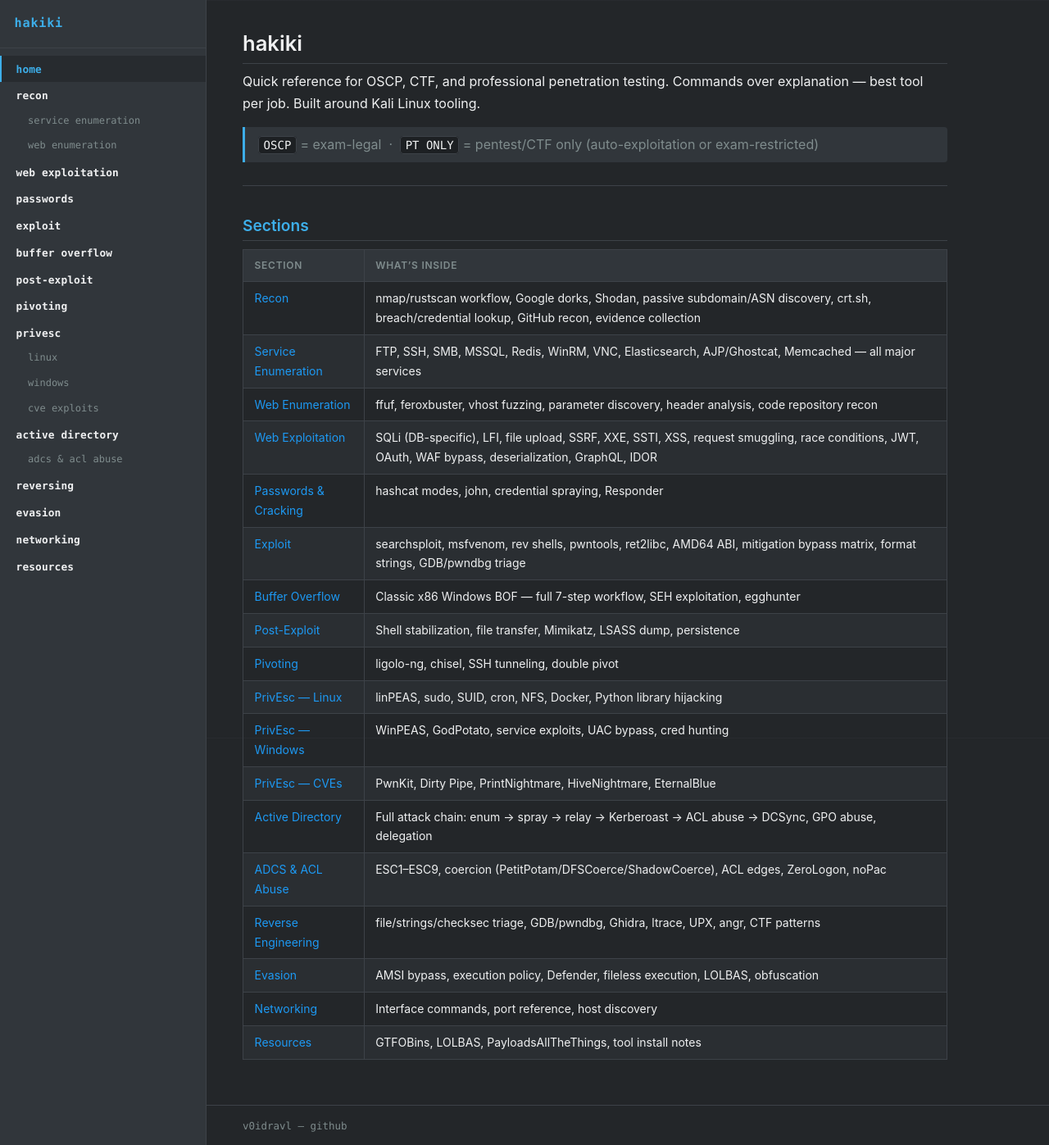
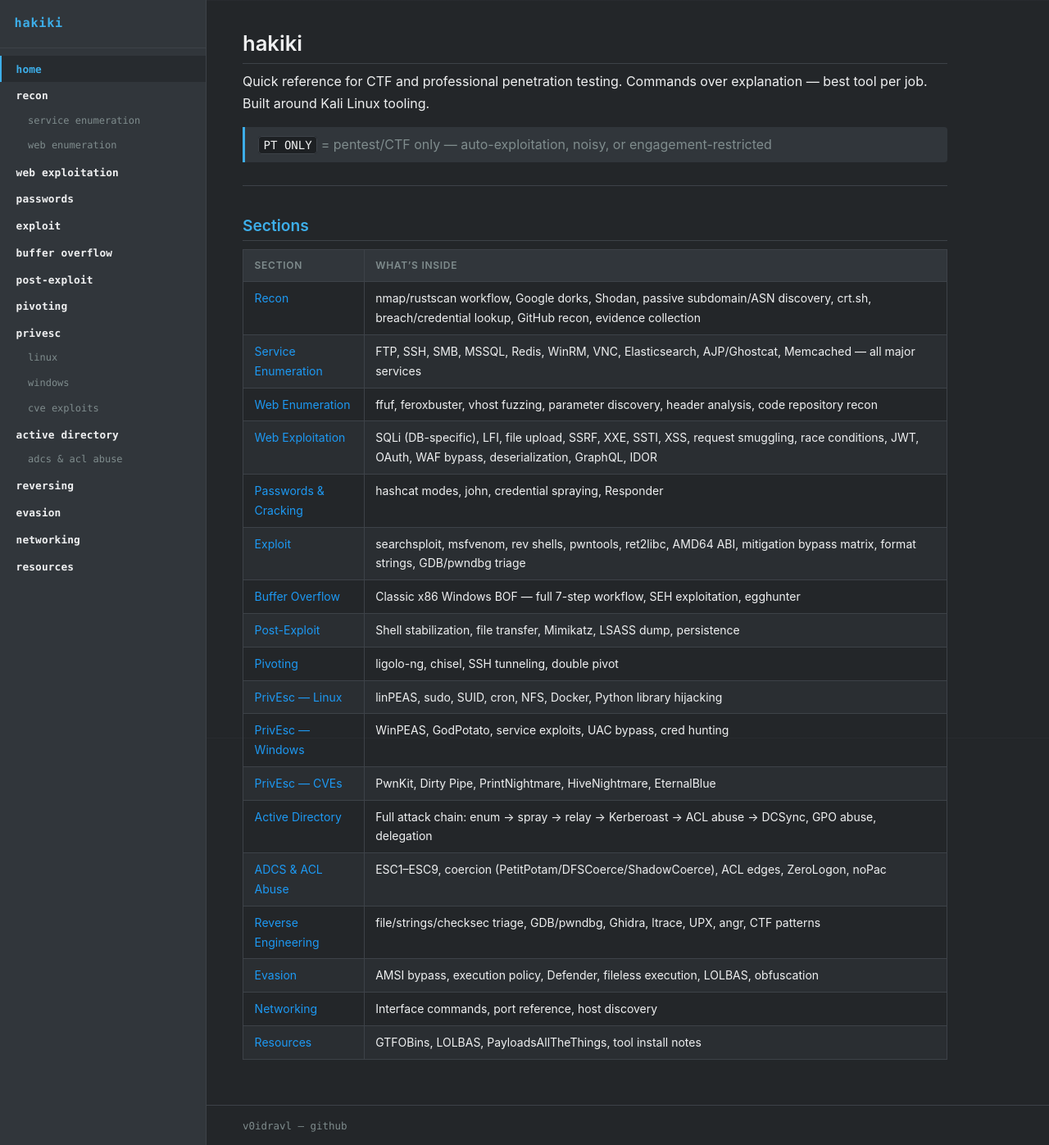
Before and after one commit to v0idravl/hakiki, a Jekyll site: the page built from README.md, in a window 1280 px wide and 1397 px high. Shown: the whole window at 82% size. Built offline with Jekyll 4.4.1, drawn with Linux system fonts in a browser that asks for light colours.

Commit message:
remove all OSCP references
hakiki is a general pentest/CTF reference, not an exam-specific resource.
Removed OSCP mentions from descriptions, section headers, and inline
comments. PT ONLY tag retained — it marks auto-exploitation and
noisy/engagement-restricted tools, which is still meaningful context.

```diff
--- a/README.md
+++ b/README.md
@@ -6,9 +6,9 @@
 
 # hakiki
 
-Quick reference for OSCP, CTF, and professional penetration testing. Commands over explanation — best tool per job. Built around Kali Linux tooling.
+Quick reference for CTF and professional penetration testing. Commands over explanation — best tool per job. Built around Kali Linux tooling.
 
-> `OSCP` = exam-legal &nbsp;·&nbsp; `PT ONLY` = pentest/CTF only (auto-exploitation or exam-restricted)
+> `PT ONLY` = pentest/CTF only — auto-exploitation, noisy, or engagement-restricted
 
 ---
 
--- a/_config.yml
+++ b/_config.yml
@@ -1,5 +1,5 @@
 title: "hakiki"
-description: "Quick reference for OSCP, CTF, and professional penetration testing."
+description: "Quick reference for CTF and professional penetration testing."
 url: "https://v0idravl.github.io"
 baseurl: "/hakiki"
 author: "v0idravl"
```
Also changed, not shown: bufferoverflow/bof_main.md (+1 -1 lines), exploit/exploit_main.md (+2 -2 lines), privesc/cve_privesc.md (+1 -1 lines), recon/recon_main.md (+1 -1 lines), recon/service_enumeration.md (+1 -1 lines).
